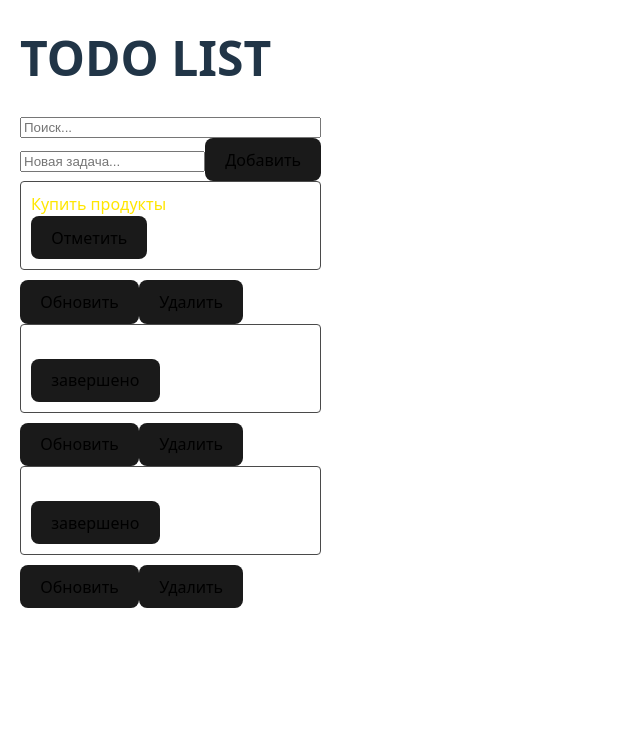
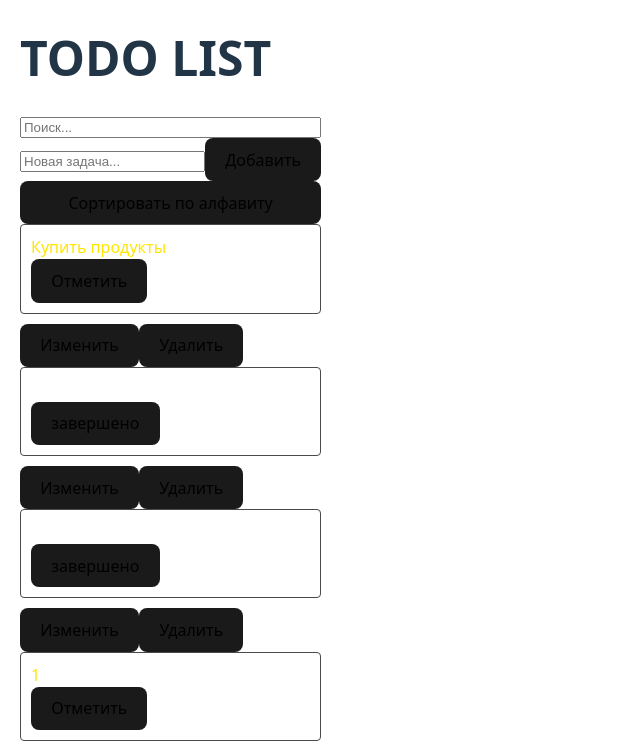
Before and after one commit to KarinaKold/REACT-Result, a React (Vite) app: page / in a window 1280 px wide. Shown: the top 749 px of the page, without its empty margins (0-640 px from the left). Built offline with nearby package versions, Linux system fonts and the light colour scheme; data requests are answered from the project's data file.

Commit message:
feat: add simple sorting

```diff
--- a/src/App.jsx
+++ b/src/App.jsx
@@ -16,11 +16,15 @@ export const App = () => {
 	const { requestAdd, isCreating } = useRequestAdd(setTodos);
 	const [newTodo, setNewTodo] = useState('');
 	const [searchItem, setSearchItem] = useState('');
-	// const [isSorted, setIsSorted] = useState(false);
+	const [isSorted, setIsSorted] = useState(false);
 
 	const filteredTodos = todos.filter((todo) =>
 		todo.title.toLowerCase().includes(searchItem.toLowerCase()),
 	);
+
+	const sortedTodos = isSorted
+		? [...filteredTodos].sort((a, b) => a.title.localeCompare(b.title))
+		: filteredTodos;
 
 	const handleAddTodo = (e) => {
 		e.preventDefault();
@@ -48,7 +52,16 @@ export const App = () => {
 				/>
 				<Button type="submit" action={isCreating} clickName={ACTIONS.add} />
 			</form>
-			{isLoading ? <Loader /> : <TodoList todos={filteredTodos} setTodos={setTodos} />}
+			<Button
+				action={isSorted}
+				handleClick={() => setIsSorted(!isSorted)}
+				clickName={isSorted ? 'Сбросить сортировку' : 'Сортировать по алфавиту'}
+			/>
+			{isLoading ? (
+				<Loader />
+			) : (
+				<TodoList todos={sortedTodos} setTodos={setTodos} />
+			)}
 		</div>
 	);
 };
--- a/src/components/TodoList/TodoList.jsx
+++ b/src/components/TodoList/TodoList.jsx
@@ -1,8 +1,5 @@
 import { Button } from '../Button/Button';
-import {
-  useRequestUpdate,
-  useRequestDelete,
-} from '../../hooks';
+import { useRequestUpdate, useRequestDelete } from '../../hooks';
 import styles from './TodoList.module.css';
 import { ACTIONS } from '../../constants';
 import { useState } from 'react';
@@ -52,17 +49,25 @@ export const TodoList = ({ todos, setTodos }) => {
 								value={title}
 								onChange={(e) => setTitle(e.target.value)}
 							/>
-              <button onClick={() => handleSave(todo)}>Сохранить</button>
+							<Button
+								action={isUpdating}
+								handleClick={() => handleSave(todo)}
+								clickName="Сохранить"
+							/>
 						</>
 					) : (
 						<>
 							<div className={styles.todoItem}>
-                <div className={todo.completed ? styles.completed : ''}>{todo.title}</div>
+								<div className={todo.completed ? styles.completed : ''}>
+									{todo.title}
+								</div>
 								<button onClick={() => handleToggleComplete(todo)}>
 									{todo.completed ? 'завершено' : 'Отметить'}
 								</button>
 							</div>
-              <button onClick={() => handleEditClick(todo)}>Обновить</button>
+							<button onClick={() => handleEditClick(todo)}>
+								Изменить
+							</button>
 						</>
 					)}
 					<Button
--- a/src/db.json
+++ b/src/db.json
@@ -14,6 +14,21 @@
 			"title": "Заказать билеты",
 			"completed": true,
 			"id": 3
+		},
+		{
+			"title": "1",
+			"completed": false,
+			"id": 4
+		},
+		{
+			"title": "2",
+			"completed": false,
+			"id": 5
+		},
+		{
+			"title": "3",
+			"completed": false,
+			"id": 6
 		}
 	]
 }
```
Also changed, not shown: src/components/Search/Search.jsx (+3 -5 lines). Lines whose indentation alone changed are shown as unchanged.
